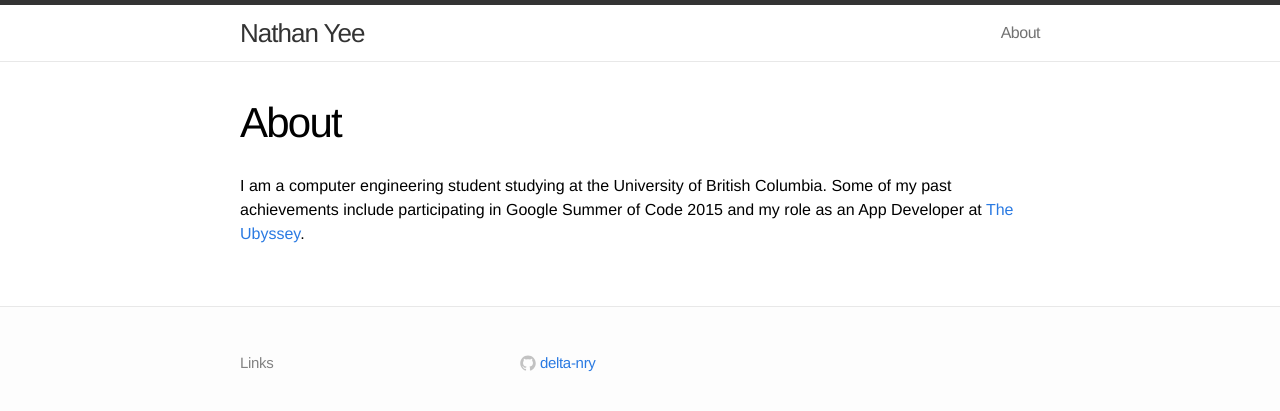
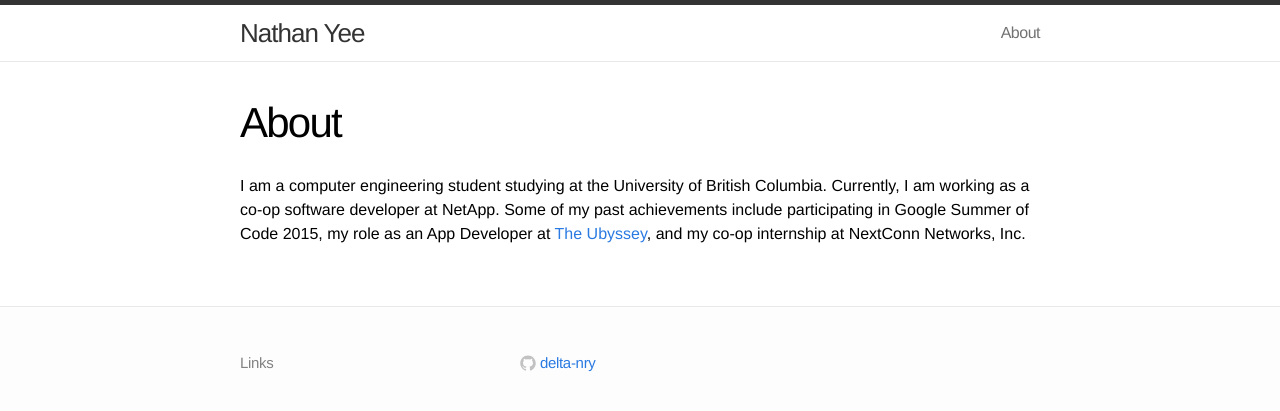
Before and after one commit to delta-nry/delta-nry.github.io, a Jekyll site: the page built from about.md, in a window 1280 px wide. Shown: the top 411 px of the page. Built offline with Jekyll 4.4.1, drawn with Linux system fonts in a browser that asks for light colours.

Commit message:
Update information on About page and homepage

```diff
--- a/about.md
+++ b/about.md
@@ -5,5 +5,8 @@ permalink: /about/
 ---
 
 I am a computer engineering student studying at the University of British
-Columbia. Some of my past achievements include participating in Google Summer of
-Code 2015 and my role as an App Developer at [The Ubyssey](http://ubyssey.ca/).
+Columbia. Currently, I am working as a co-op software developer at
+NetApp. Some of my past achievements include participating in
+Google Summer of Code 2015, my role as an App Developer at
+[The Ubyssey](http://ubyssey.ca/), and my co-op internship at
+NextConn Networks, Inc.
--- a/index.html
+++ b/index.html
@@ -5,8 +5,7 @@ layout: default
 <div class="home">
 
   <article class="post-content">
-    Welcome to my personal webpage. You can discover more about my achievements
-    from the link below.
+    Welcome to my personal webpage.
   </article>
 
 </div>
```
